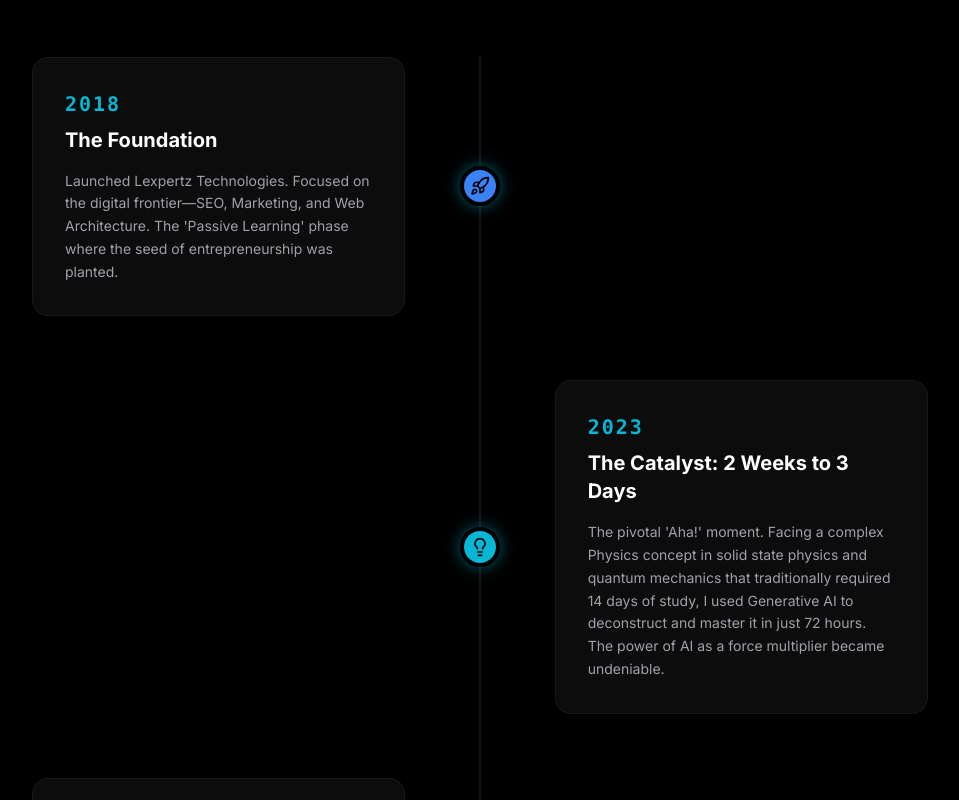
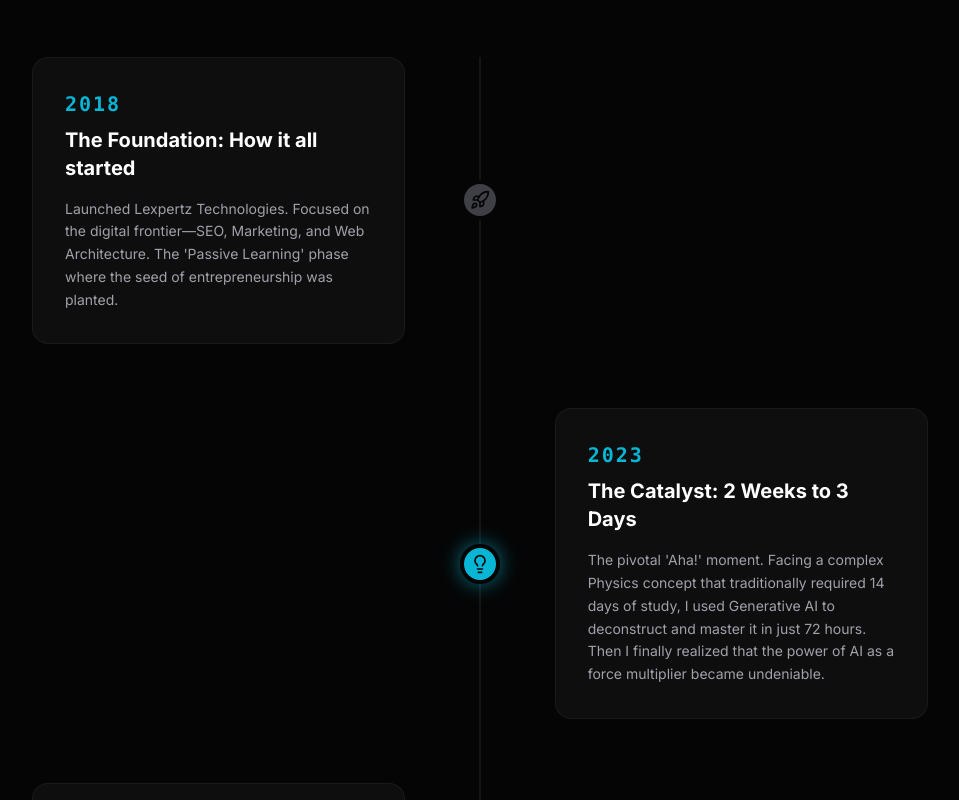
Before and after one commit to lexpertzAI/lexpertz-ai-portfolio, a Next.js app: page / in a window 1280 px wide. Shown: the part 2260-3060 px from the top of the page, without its empty margins (160-1119 px from the left). Built offline with nearby package versions, Linux system fonts and the light colour scheme.

Commit message:
Update timeline.tsx

```diff
--- a/src/components/timeline.tsx
+++ b/src/components/timeline.tsx
@@ -6,37 +6,41 @@
 const MILESTONES = [
   {
     year: "2018",
-    title: "The Foundation",
+    title: "The Foundation: How it all started",
     description: "Launched Lexpertz Technologies. Focused on the digital frontier—SEO, Marketing, and Web Architecture. The 'Passive Learning' phase where the seed of entrepreneurship was planted.",
     icon: Rocket,
-    color: "bg-blue-500",
+    color: "bg-zinc-700",
+    glow: "shadow-zinc-500/20"
   },
   {
     year: "2023",
     title: "The Catalyst: 2 Weeks to 3 Days",
-    description: "The pivotal 'Aha!' moment. Facing a complex Physics concept in solid state physics and quantum mechanics that traditionally required 14 days of study, I used Generative AI to deconstruct and master it in just 72 hours. The power of AI as a force multiplier became undeniable.",
+    description: "The pivotal 'Aha!' moment. Facing a complex Physics concept that traditionally required 14 days of study, I used Generative AI to deconstruct and master it in just 72 hours. Then I finally realized that the power of AI as a force multiplier became undeniable.",
     icon: Lightbulb,
-    color: "bg-cyan-500",
+    color: "bg-brand-cyan", // Highlight color
+    glow: "shadow-[0_0_20px_rgba(6,182,212,0.6)]"
   },
   {
     year: "2024",
     title: "The Strategic Pivot",
     description: "Shifted focus from general tech to deep AI Engineering. Began architecting Enterprise RAG pipelines and decision-making systems. Transitioned from using tools to building intelligence.",
     icon: TrendingUp,
-    color: "bg-purple-500",
+    color: "bg-brand-blue",
+    glow: "shadow-blue-500/30"
   },
   {
     year: "2025",
     title: "Lexpertz AI: The Visionary Phase",
     description: "The evolution is complete. Architecting SOTA (State-Of-The-Art) Agentic workflows for forward-thinking organizations. Waking up the 'sleeping entrepreneur' through intelligent automation.",
     icon: GraduationCap,
-    color: "bg-emerald-500",
+    color: "bg-white",
+    glow: "shadow-white/20"
   },
 ];
 
 export const TimelineSection = () => {
   return (
-    <section className="py-24 px-6 bg-black relative overflow-hidden" id="about">
+    <section className="py-24 px-6 bg-brand-black relative overflow-hidden" id="about">
       {/* Background Etymology Decoration */}
       <div className="absolute top-10 right-10 text-zinc-900 font-bold text-9xl opacity-20 pointer-events-none select-none">
         L'EXPERT
@@ -45,7 +49,7 @@
       <div className="max-w-4xl mx-auto">
         <div className="text-center mb-20">
           <h2 className="text-4xl md:text-5xl font-bold text-white mb-6">
-            The <span className="text-cyan-500">Evolution</span> Journey
+            The <span className="text-brand-cyan">Evolution</span> Journey
           </h2>
           <p className="text-zinc-400 max-w-xl mx-auto">
             From digital marketing to Physics-informed AI architecture.
@@ -69,22 +73,21 @@
                   index % 2 === 0 ? "md:flex-row-reverse" : "md:flex-row"
                 }`}
               >
-                {/* Desktop Empty Space for alignment */}
                 <div className="hidden md:block w-5/12" />
 
                 {/* The glowing dot */}
                 <div className="absolute left-0 md:left-1/2 transform -translate-x-1/2 z-10">
-                  <div className={`h-10 w-10 rounded-full ${item.color} flex items-center justify-center border-4 border-black shadow-[0_0_15px_rgba(6,182,212,0.5)]`}>
-                    <item.icon className="text-black w-5 h-5" />
+                  <div className={`h-10 w-10 rounded-full ${item.color} flex items-center justify-center border-4 border-brand-black ${item.glow}`}>
+                    <item.icon className="text-brand-black w-5 h-5" />
                   </div>
                 </div>
 
                 {/* Content Card */}
-                <div className="w-full md:w-5/12 ml-12 md:ml-0 bg-zinc-900/50 border border-white/5 p-8 rounded-2xl hover:border-cyan-500/30 transition-all group">
-                  <span className="text-cyan-500 font-mono font-bold text-xl mb-2 block tracking-widest">
+                <div className="w-full md:w-5/12 ml-12 md:ml-0 bg-zinc-900/50 border border-white/5 p-8 rounded-2xl hover:border-brand-cyan/30 transition-all group">
+                  <span className="text-brand-cyan font-mono font-bold text-xl mb-2 block tracking-widest">
                     {item.year}
                   </span>
-                  <h3 className="text-xl font-bold text-white mb-4 group-hover:text-cyan-400 transition-colors">
+                  <h3 className="text-xl font-bold text-white mb-4 group-hover:text-brand-cyan transition-colors">
                     {item.title}
                   </h3>
                   <p className="text-zinc-400 text-sm leading-relaxed">
```
